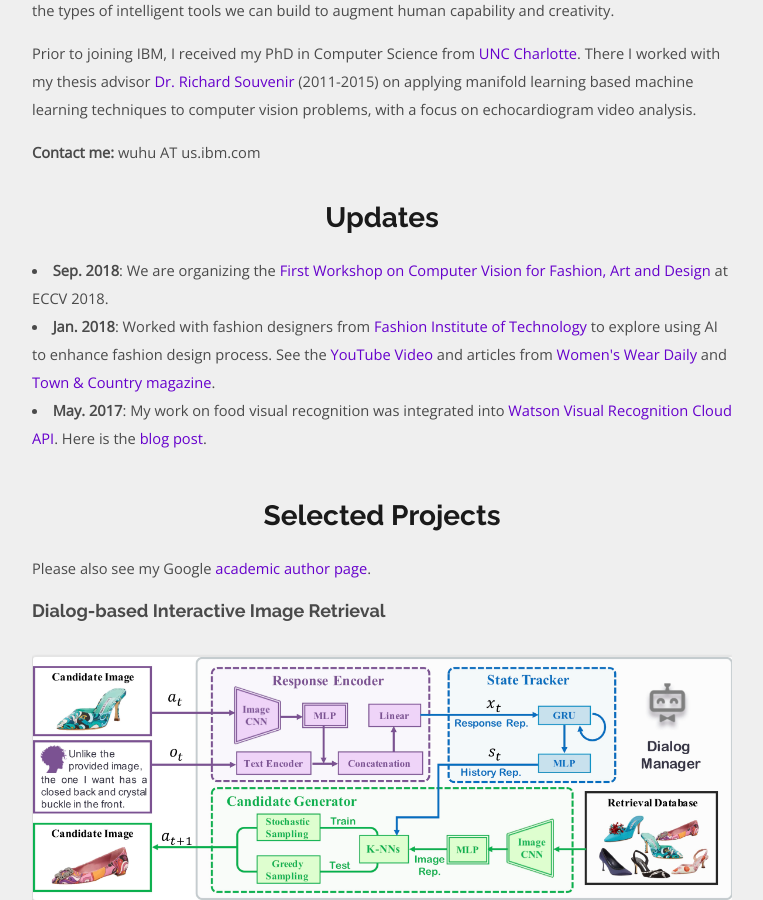
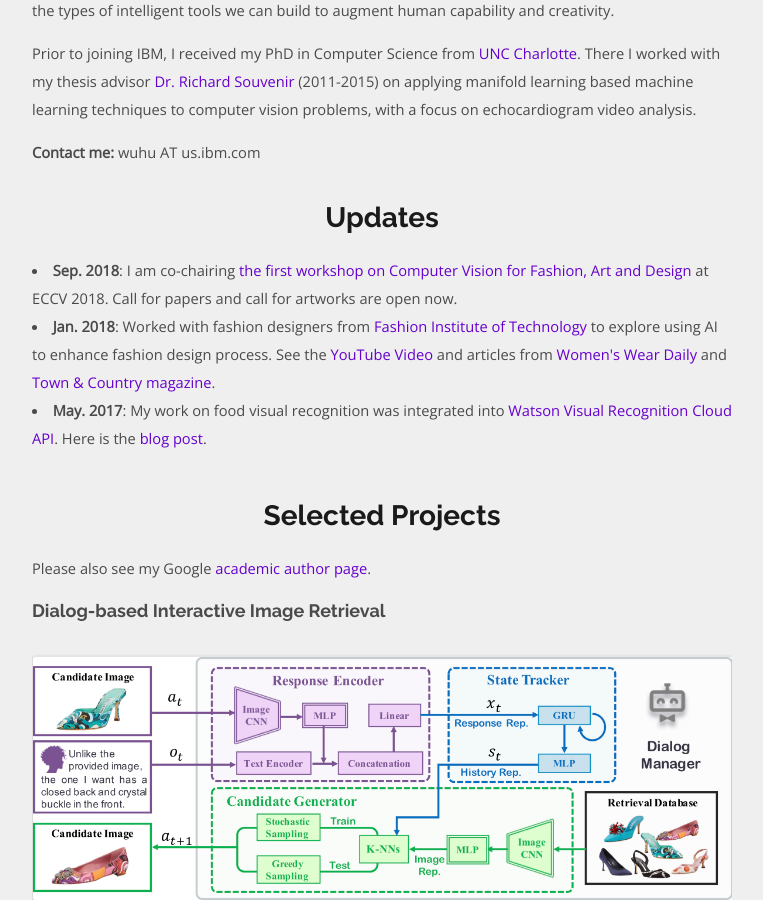
Before and after one commit to spacew/spacew.github.io, a Jekyll site: the page built from index.html, in a window 1280 px wide and 900 px high, scrolled down 689 px. Shown: the whole window, without its empty margins (258-1021 px from the left). Built offline with Jekyll 4.4.1, drawn with Linux system fonts in a browser that asks for light colours; the list of posts is cut into pages by our own code.

Commit message:
Update index.html

```diff
--- a/index.html
+++ b/index.html
@@ -31,7 +31,8 @@ title: Home
         <h1 class="top-text">Updates</h1>
         <ul>
           <li>
-              <b>Sep. 2018</b>: We are organizing the <a href=https://sites.google.com/view/eccvfashion/>First Workshop on Computer Vision for Fashion, Art and Design</a> at ECCV 2018.
+              <b>Sep. 2018</b>: I am co-chairing <a href=https://sites.google.com/view/eccvfashion/>the first workshop on Computer Vision for Fashion, Art and Design</a>
+              at <a href=https://eccv2018.org/></a>ECCV 2018. Call for papers and call for artworks are open now.
           </li>
           <li>
               <b>Jan. 2018</b>: Worked with fashion designers from <a href=http://www.fitnyc.edu/index.php>Fashion Institute of Technology</a> to explore using AI to enhance fashion design process.
```
